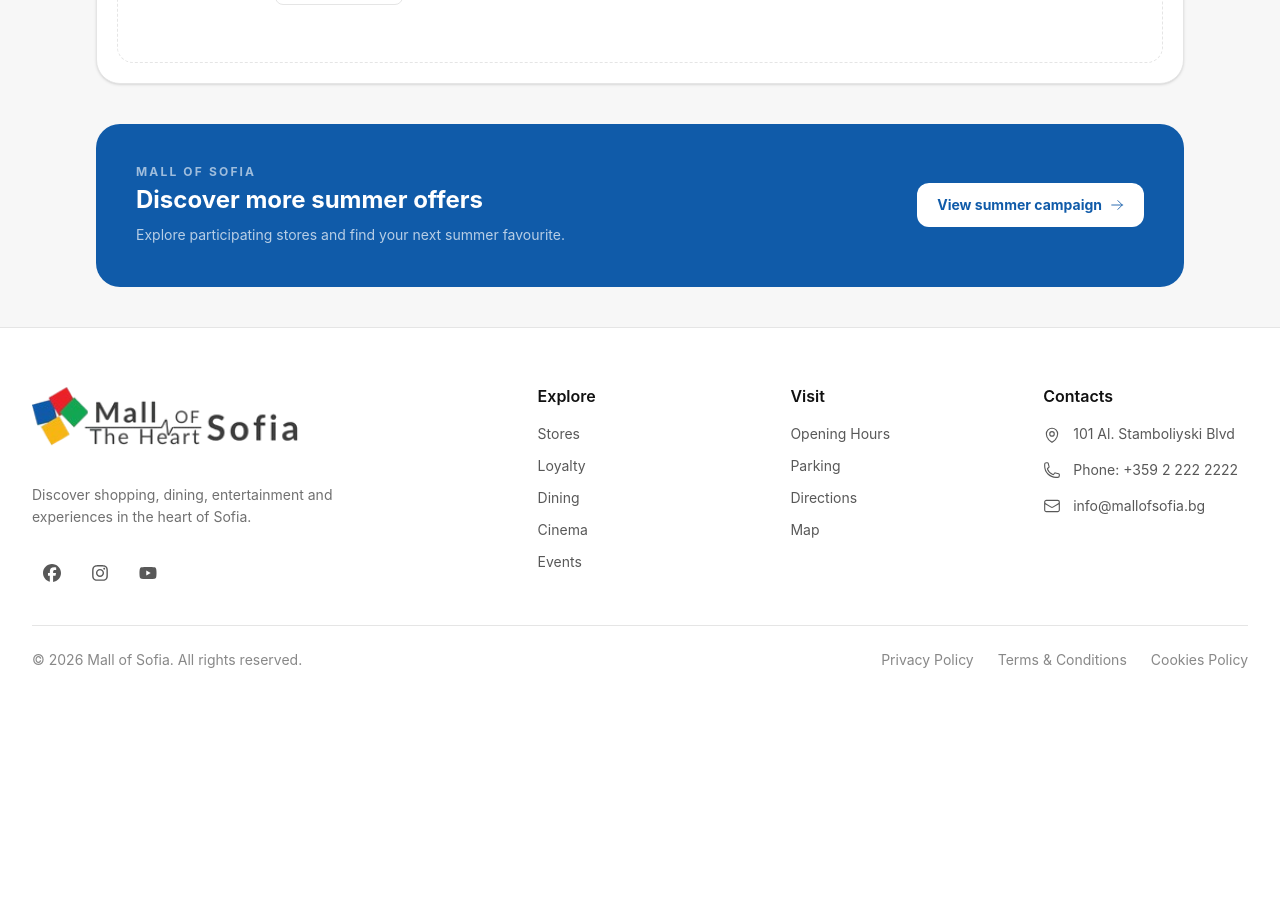
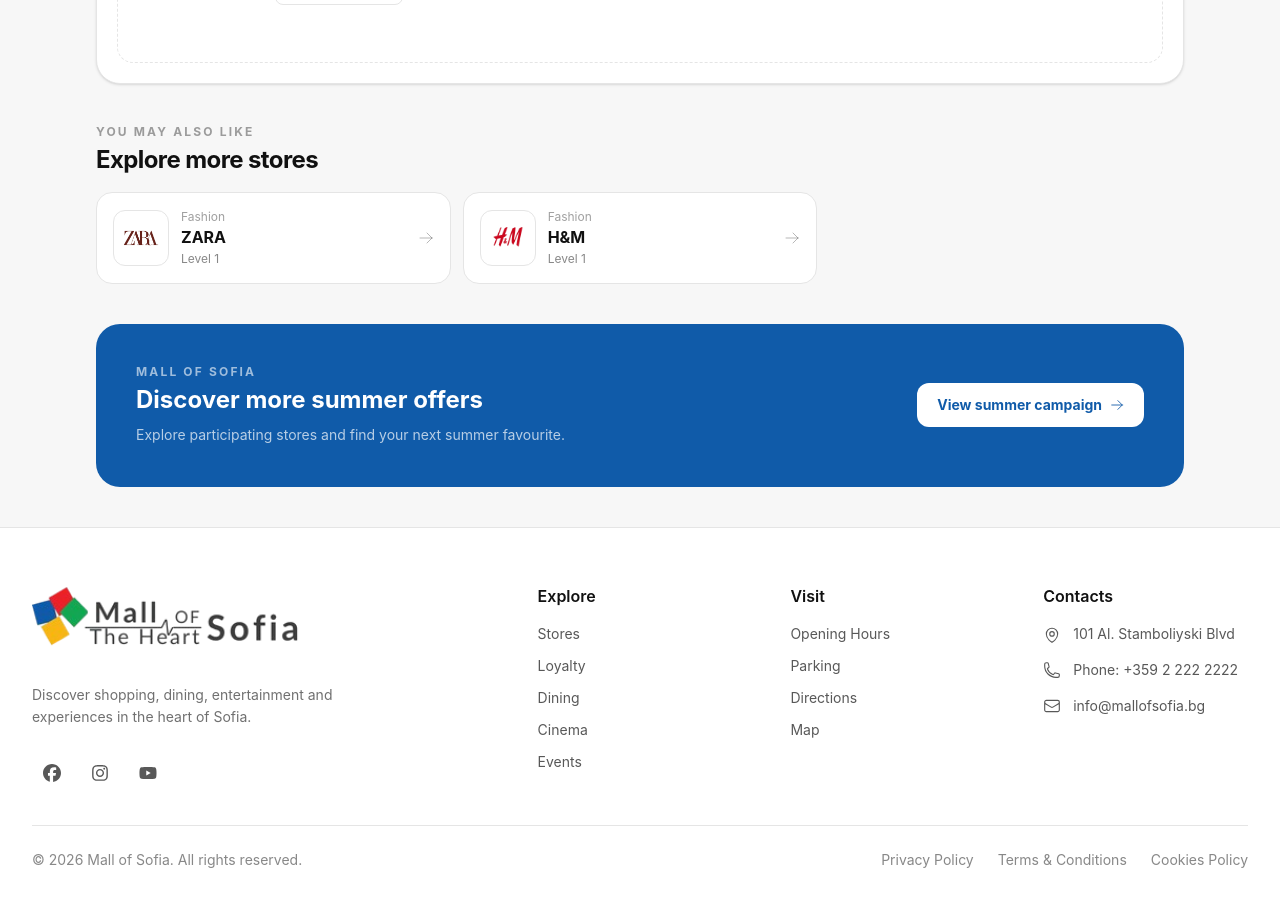
Before and after one commit to tuttest09225-droid/mallOfSofia, a React (Vite) app: page /shops/lc-waikiki in a window 1280 px wide. Shown: the part 1340-2246 px from the top of the page. Before the commit the page ends 2066 px from the top, so only its background shows below. Built offline with nearby package versions, Linux system fonts and the light colour scheme.

Commit message:
Add files via upload

```diff
--- a/src/pages/StorePage.tsx
+++ b/src/pages/StorePage.tsx
@@ -13,7 +13,7 @@ import {
   HiOutlineStar,
   HiOutlineTag,
 } from "react-icons/hi2";
-
+import { stores } from "../data/stores";
 import type { CampaignType, Store } from "../data/stores";
 
 type StorePageProps = {
@@ -131,7 +131,7 @@ function StoreHero({ store }: { store: Store }) {
   return (
     <section>
       <Link
-        to="/summer"
+        to="/campaigns/summer"
         className="mb-6 inline-flex items-center gap-2 text-sm font-semibold text-base-content/60 transition hover:text-base-content"
       >
         <HiOutlineArrowLeft />
@@ -337,7 +337,7 @@ function RelatedStores({ store }: { store: Store }) {
   }
 
   const related = store.relatedStores
-    .map((slug) => store[slug])
+    .map((slug) => stores[slug])
     .filter(Boolean);
 
   if (!related.length) {
```
